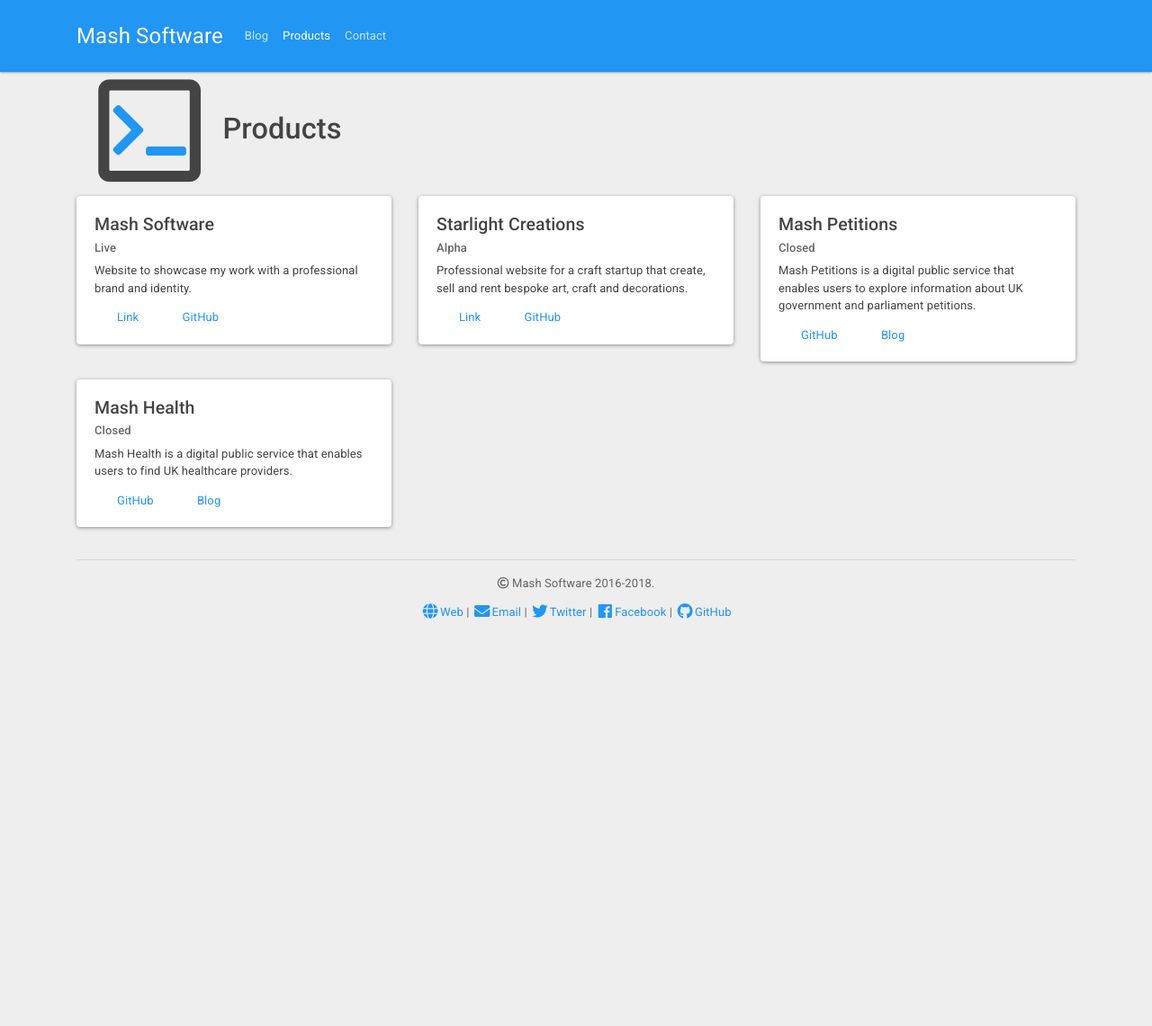
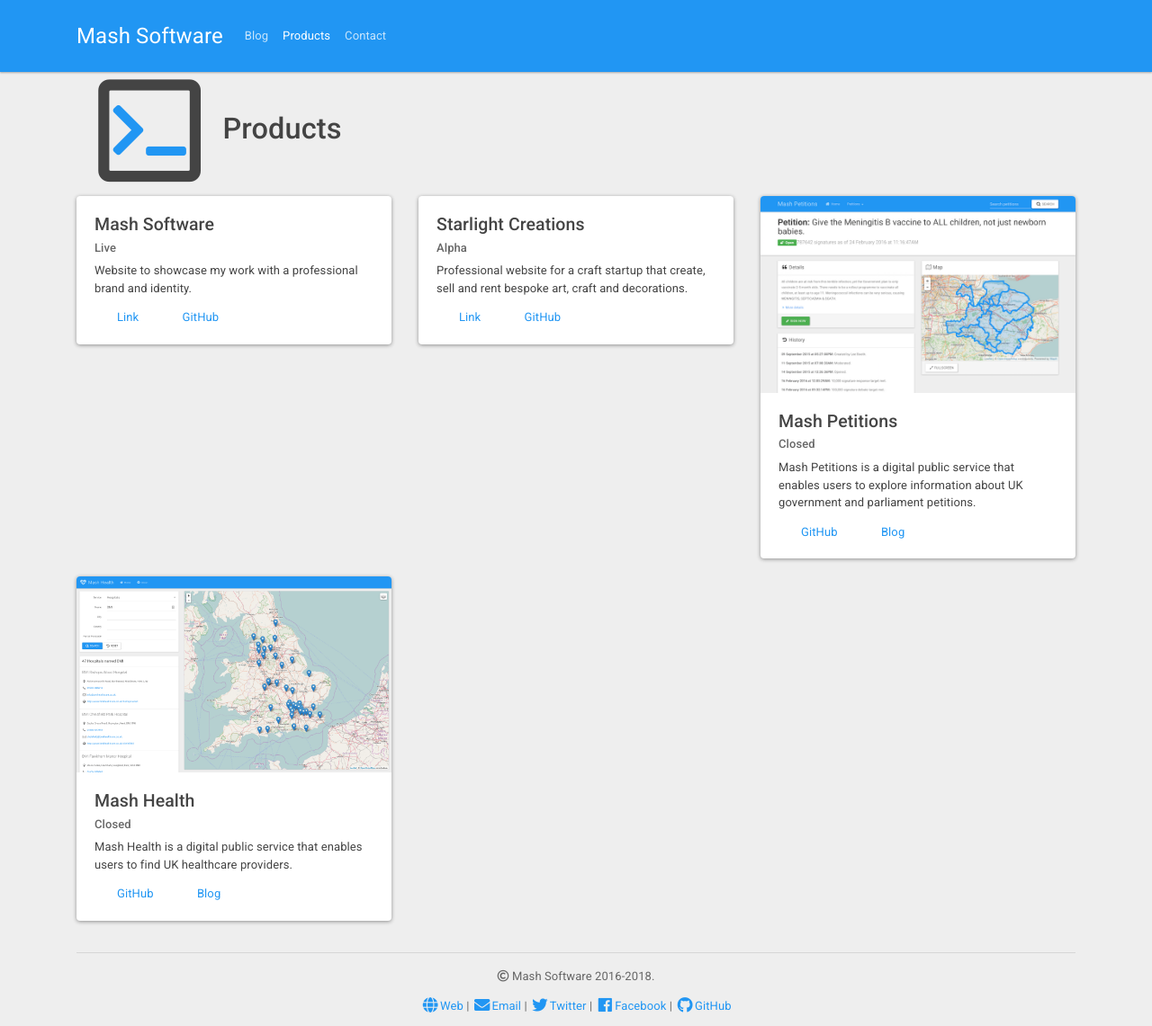
Before and after one commit to MashSoftware/mashsoftware.github.io, a Jekyll site: the page built from products.html, in a window 1280 px wide. Shown: the whole page at 90% size. Built offline with Jekyll 4.4.1, drawn with Linux system fonts in a browser that asks for light colours; nearby versions of some CDN libraries; before the commit the page ends 900 px from its top, so only the background shows below that.

Commit message:
product images

```diff
--- a/_data/products.yml
+++ b/_data/products.yml
@@ -11,10 +11,12 @@
 - name: Mash Petitions
   stage: Closed
   description: Mash Petitions is a digital public service that enables users to explore information about UK government and parliament petitions.
+  img: /img/petitions.png
   repo: https://github.com/MashSoftware/petitions
   blog: https://medium.com/mash-software/mash-petitions-service-74502e06bb71
 - name: Mash Health
   stage: Closed
   description: Mash Health is a digital public service that enables users to find UK healthcare providers.
+  img: /img/health.png
   repo: https://github.com/MashSoftware/health
   blog: https://medium.com/mash-software/mash-health-20d1f0ff248e
--- a/_includes/product.html
+++ b/_includes/product.html
@@ -1,4 +1,5 @@
 <div class="card">
+    {% if product.img %}<img class="card-img-top" src="{{product.img}}" alt="{{product.name}}">{% endif %}
     <div class="card-body">
       <h4 class="card-title">{{product.name}}</h4>
       <h6 class="card-subtitle mb-2 text-muted">{{product.stage}}</h6>
```
Also changed, not shown: img/health.png (added), img/petitions.png (added).
